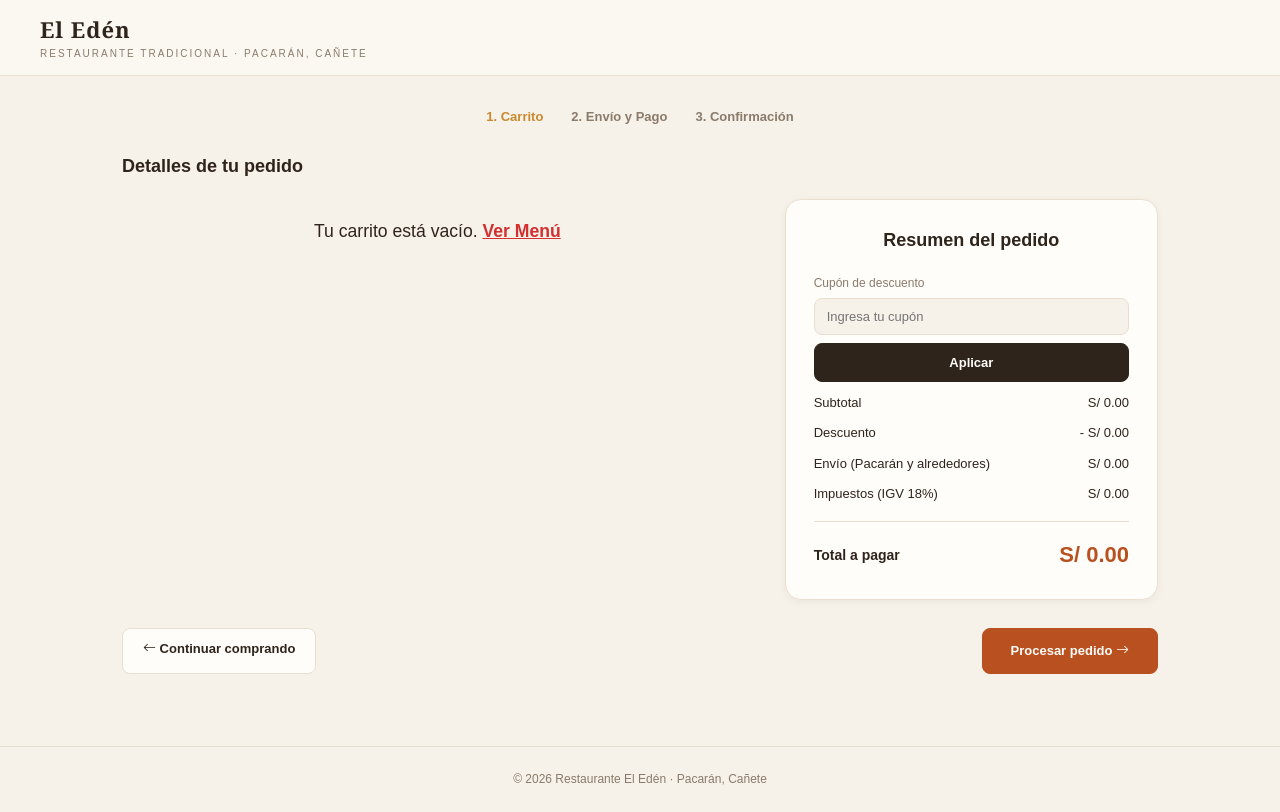
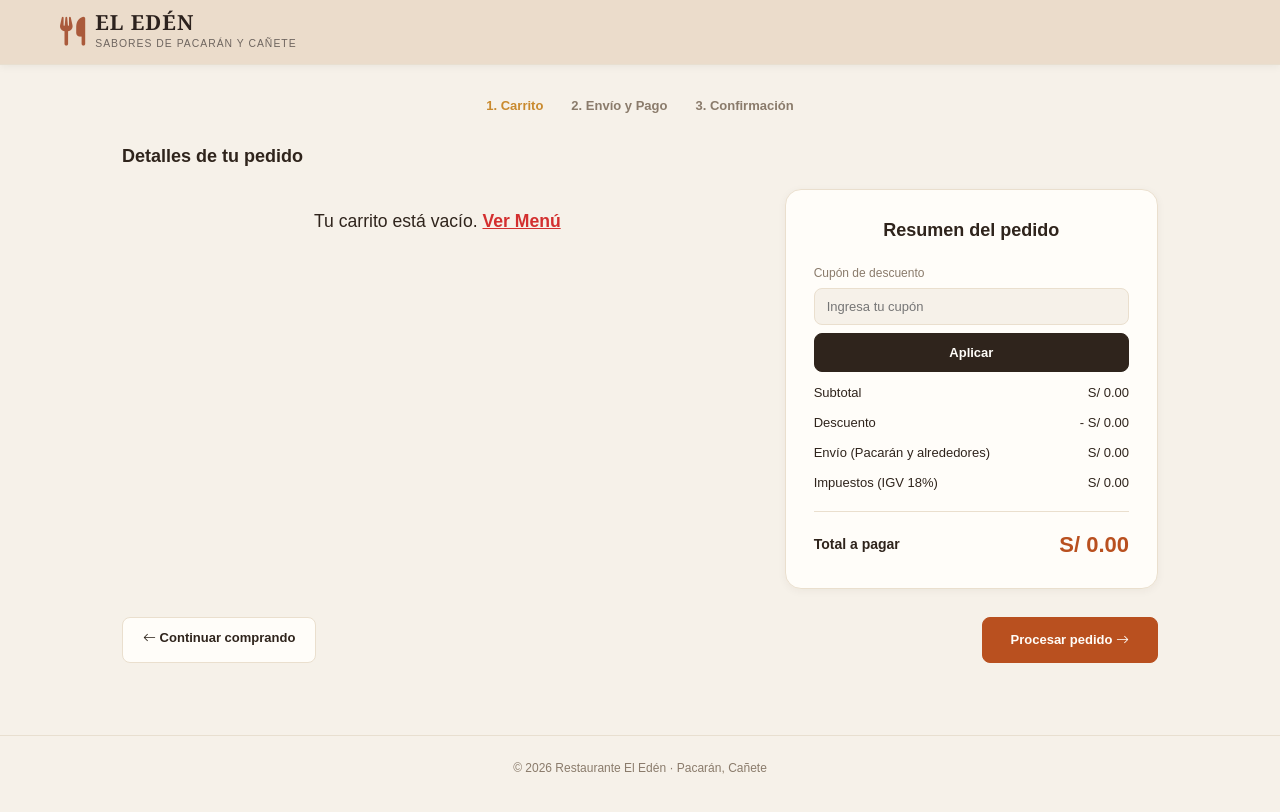
Before and after one commit to joseborda123/WEB_DELIVERY_EL_EDEN, a plain HTML site: page carrito.html in a window 1280 px wide. Drawn offline with nearby package versions, Linux system fonts and the light colour scheme.

Commit message:
Update header and stylesheet links in carrito.html

```diff
--- a/carrito.html
+++ b/carrito.html
@@ -4,15 +4,24 @@
   <meta charset="UTF-8">
   <meta name="viewport" content="width=device-width, initial-scale=1">
   <title>El Edén - Carrito</title>
-
-  <link rel="stylesheet" href="CSS/carrito.css">
+  <link rel="stylesheet" href="../css/comun.css">
+  <link rel="stylesheet" href="../css/carrito.css">
   <link rel="stylesheet" href="https://cdn.jsdelivr.net/npm/bootstrap-icons@1.11.3/font/bootstrap-icons.min.css">
+  <link rel="stylesheet" href="https://cdnjs.cloudflare.com/ajax/libs/font-awesome/6.4.0/css/all.min.css">
+  <link href="https://fonts.googleapis.com/css2?family=Poppins:wght@300;400;600;700&display=swap" rel="stylesheet">
 </head>
 <body>
 
-  <header>
-    <h1>El Edén</h1>
-    <p class="carrito-lema">Restaurante tradicional · Pacarán, Cañete</p>
+  <header class="header">
+    <div class="container header-container">
+      <a href="Menu.html" class="logo">
+        <i class="fa-solid fa-utensils logo-icon"></i>
+        <div class="logo-text">
+          <h1>EL EDÉN</h1>
+          <span>SABORES DE PACARÁN Y CAÑETE</span>
+        </div>
+      </a>
+    </div>
   </header>
 
   <main>
```
